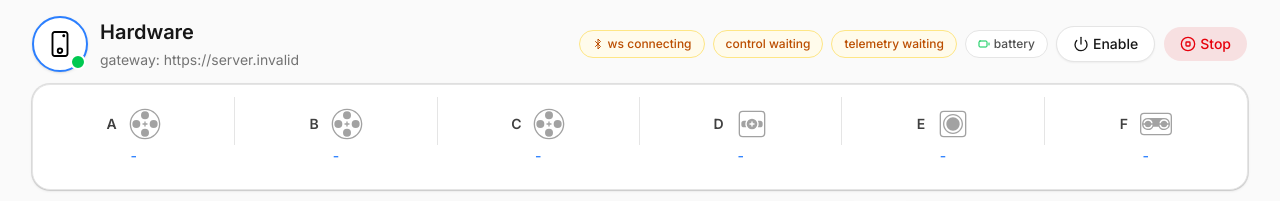
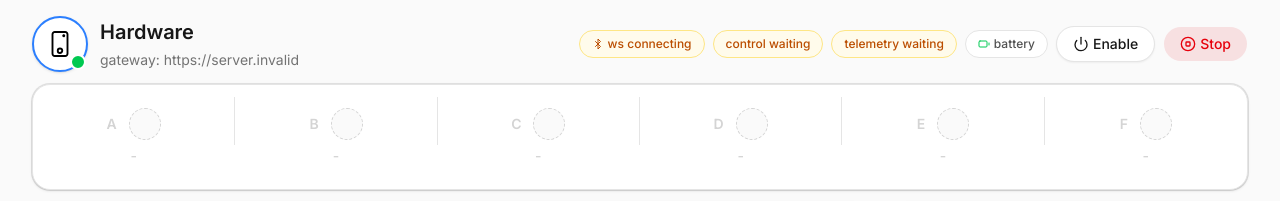
Before and after one commit to Elic0de/raspike-web-control, a Next.js app: page / in a window 1280 px wide. Shown: the top 201 px of the page. Built offline with nearby package versions, Linux system fonts and the light colour scheme; no server answers.

Commit message:
fix: ポート表示を接続状態に合わせる

```diff
--- a/components/hardware-dashboard.tsx
+++ b/components/hardware-dashboard.tsx
@@ -96,15 +96,6 @@ type GatewayStatus = {
 }
 
 const shownPorts = ["A", "B", "C", "D", "E", "F"] as const
-
-const fallbackPorts: Record<PortId, Pick<HardwarePort, "icon" | "value">> = {
-  A: { icon: "/SensorMotor.svg", value: "-" },
-  B: { icon: "/SensorMotor.svg", value: "-" },
-  C: { icon: "/SensorMotor.svg", value: "-" },
-  D: { icon: "/SensorTouch.svg", value: "-" },
-  E: { icon: "/SensorColor.svg", value: "-" },
-  F: { icon: "/SensorDistance.svg", value: "-" },
-}
 
 function getGatewayWsUrl() {
   const configured = process.env.NEXT_PUBLIC_GATEWAY_WS_URL
@@ -362,6 +353,7 @@ export function HardwareDashboard() {
         value: motorValue(motor),
         active: motor.stalled === undefined ? undefined : !motor.stalled,
         kind: "motor",
+        connected: true,
         details: [
           { label: "position", value: detailValue(motor.count, "deg") },
           { label: "speed", value: detailValue(motor.speed, "deg/s") },
@@ -379,6 +371,7 @@ export function HardwareDashboard() {
         value: forceValue(force),
         active: force.touched,
         kind: "force",
+        connected: true,
         details: [
           { label: "touched", value: force.touched ? "yes" : "no" },
           { label: "force", value: detailValue(force.force_n, "N", 1) },
@@ -395,6 +388,7 @@ export function HardwareDashboard() {
         value: colorValue(color),
         active: true,
         kind: "color",
+        connected: true,
         details: [
           { label: "reflection", value: detailValue(color.reflection, "%") },
           { label: "ambient", value: detailValue(color.ambient, "%") },
@@ -411,6 +405,7 @@ export function HardwareDashboard() {
         value: ultrasonicValue(ultrasonic),
         active: ultrasonic.presence,
         kind: "distance",
+        connected: true,
         details: [
           {
             label: "distance",
@@ -423,8 +418,9 @@ export function HardwareDashboard() {
 
     return {
       id,
-      ...fallbackPorts[id],
+      value: "-",
       kind: "empty",
+      connected: false,
       details: [
         { label: "status", value: "waiting" },
         { label: "port", value: id },
--- a/components/hardware/HardwarePortBar.tsx
+++ b/components/hardware/HardwarePortBar.tsx
@@ -3,6 +3,7 @@ import Image from "next/image"
 import { Card, CardContent } from "@/components/ui/card"
 import { Separator } from "@/components/ui/separator"
 import { HardwarePort } from "@/components/hardware/types"
+import { cn } from "@/lib/utils"
 
 export function HardwarePortBar({ ports }: { ports: HardwarePort[] }) {
   return (
@@ -14,11 +15,22 @@ export function HardwarePortBar({ ports }: { ports: HardwarePort[] }) {
               key={port.id}
               className="grid min-h-20 grid-cols-[1fr_auto] items-center"
             >
-              <div className="grid justify-items-center gap-1.5 px-4">
+              <div
+                className={cn(
+                  "grid justify-items-center gap-1.5 px-4",
+                  !port.connected && "text-neutral-300"
+                )}
+              >
                 <div className="flex items-center gap-3">
-                  <span className="text-sm font-semibold text-neutral-700">
+                  <span
+                    className={cn(
+                      "text-sm font-semibold",
+                      port.connected ? "text-neutral-700" : "text-neutral-300"
+                    )}
+                  >
                     {port.id}
                   </span>
+                  {port.icon ? (
                     <Image
                       src={port.icon}
                       alt=""
@@ -26,8 +38,16 @@ export function HardwarePortBar({ ports }: { ports: HardwarePort[] }) {
                       height={32}
                       className="size-8 object-contain opacity-70"
                     />
+                  ) : (
+                    <span className="size-8 rounded-full border border-dashed border-neutral-300 bg-neutral-50" />
+                  )}
                 </div>
-                <div className="flex items-center gap-1.5 text-sm font-medium text-blue-500">
+                <div
+                  className={cn(
+                    "flex items-center gap-1.5 text-sm font-medium",
+                    port.connected ? "text-blue-500" : "text-neutral-300"
+                  )}
+                >
                   {port.active !== undefined ? (
                     <span
                       className={
--- a/components/hardware/PortNode.tsx
+++ b/components/hardware/PortNode.tsx
@@ -17,7 +17,7 @@ function sensorIcon(type: PortStatus["type"]) {
   if (type === "distance") {
     return "/SensorDistance.svg"
   }
-  return "/SensorColor.svg"
+  return undefined
 }
 
 export function PortNode({
@@ -37,17 +37,18 @@ export function PortNode({
       )}
     >
       <div className="flex items-center gap-3">
-        <div className="grid size-16 place-items-center rounded-2xl border border-neutral-300 bg-white shadow-sm">
-          <Image
-            src={icon}
-            alt=""
-            width={44}
-            height={44}
-            className={cn(
-              "size-11 object-contain opacity-75",
-              status.type === "empty" && "opacity-25"
-            )}
-          />
+        <div className="grid size-16 place-items-center">
+          {icon ? (
+            <Image
+              src={icon}
+              alt=""
+              width={48}
+              height={48}
+              className="size-12 object-contain opacity-75"
+            />
+          ) : (
+            <span className="size-11 rounded-full border border-dashed border-neutral-300 bg-neutral-50" />
+          )}
         </div>
         <span className="text-sm font-semibold text-neutral-400">
           {status.port}
--- a/components/hardware/types.ts
+++ b/components/hardware/types.ts
@@ -14,10 +14,11 @@ export type HeaderStatus = {
 
 export type HardwarePort = {
   id: PortId
-  icon: string
+  icon?: string
   value: string
   active?: boolean
   kind: PortStatus["type"]
+  connected: boolean
   details: {
     label: string
     value: string
```
Lines whose indentation alone changed are shown as unchanged.
